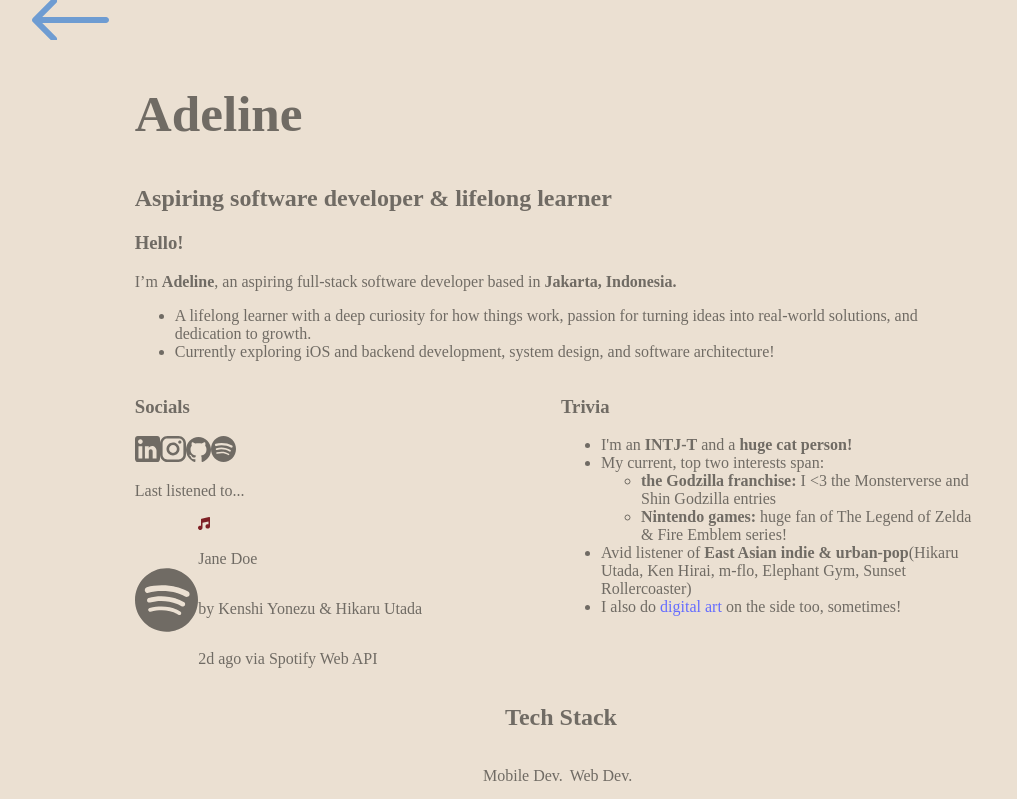
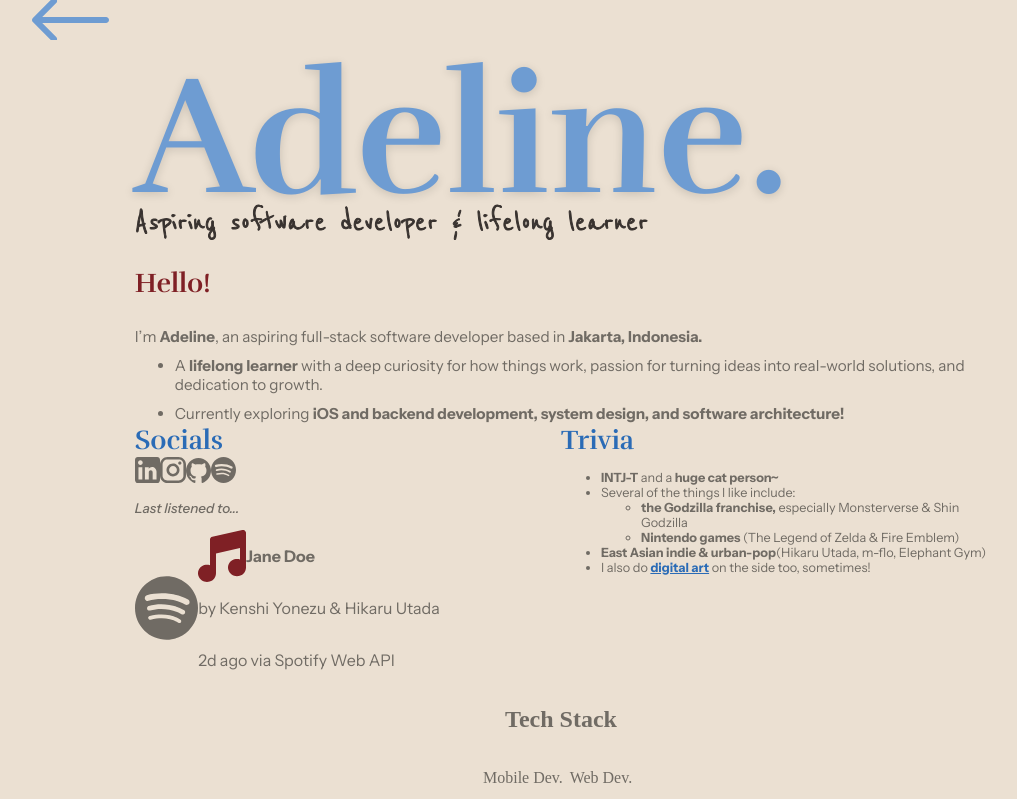
Before and after one commit to adelinechrltt/personal-website, a React (Vite) app: page /about-me in a window 1280 px wide. Shown: the top 799 px of the page, without its empty margins (79-1096 px from the left). Built offline with nearby package versions, Linux system fonts and the light colour scheme.

Commit message:
feat: Adjust Biography section typography

```diff
--- a/src/pages/AboutMe/Biography.tsx
+++ b/src/pages/AboutMe/Biography.tsx
@@ -2,29 +2,71 @@ export default function Biography() {
     return (
         <section>
             <div>
-                <h1>Adeline</h1>
-                <h2>Aspiring software developer & lifelong learner</h2>
+
+                <h1 className="rufina-bold blue-1 shadow-text"
+                    style={{
+                        fontSize: `${200 / 1512 * 100}vw`,
+                        margin: 0,
+                        marginBottom: "-1.5rem"
+                    }}>
+                    Adeline.
+                </h1>
+
+                <h2 className="reenie-beanie-regular text-dark-gray"
+                    style={{
+                        fontSize: `${40 / 1512 * 100}vw`,
+                        WebkitTextStroke: "1px",
+                        margin: "0rem",
+                    }}>
+                    Aspiring software developer & lifelong learner
+                </h2>
+
             </div>
+
             <div>
                 <div>
-                    <h3>Hello!</h3>
-                    <p>
+                    <h3 className="rufina-bold burgundy"
+                        style={{
+                            fontSize: `${32 / 1512 * 100}vw`,
+                        }}>
+                        Hello!
+                    </h3>
+                    <div style={{
+                        display: "flex",
+                        flexDirection: "column",
+                        gap: `10px`
+                    }}>
+                        <p className="instrument-sans" style={{
+                            fontSize: `${18 / 1512 * 100}vw`,
+                            margin: 0,
+                        }}>
                             I’m <b>Adeline</b>, an aspiring full-stack software developer based in{" "}
                             <b>Jakarta, Indonesia.</b>
                         </p>
 
-                    <ul>
+                        <ul className="instrument-sans"
+                            style={{
+                                fontSize: `${18 / 1512 * 100}vw`,
+                                margin: 0,
+                                display: "flex",
+                                flexDirection: "column",
+                                gap: "10px"
+                            }}>
                             <li>
-                            A lifelong learner with a deep curiosity for how things work, passion for
+                                A <b>lifelong learner</b> with a deep curiosity for how things work, passion for
                                 turning ideas into real-world solutions, and dedication to growth.
                             </li>
                             <li>
-                            Currently exploring iOS and backend development, system design, and software
+                                Currently exploring <b>
+                                    iOS and backend development, system design, and software
                                     architecture!
+                                </b>
                             </li>
                         </ul>
                     </div>
                 </div>
+            </div>
+
             <div style={{
                 display: "flex",
                 flexDirection: "row",
@@ -32,26 +74,36 @@ export default function Biography() {
                 <div style={{
                     width: "50%"
                 }}>
-                    <h3>Socials</h3>
-                    <span>
+                    <h3 className="rufina-bold blue-2"
+                        style={{
+                            fontSize: `${32 / 1512 * 100}vw`,
+                            margin: 0
+                        }}>
+                        Socials
+                    </h3>
+                    <span style={{ margin: 0 }}>
                         <img src="src/assets/icons/LinkedIn.svg" alt="" style={{ width: `${30 / 1512 * 100}vw` }} />
                         <img src="src/assets/icons/Instagram.svg" alt="" style={{ width: `${30 / 1512 * 100}vw` }} />
                         <img src="src/assets/icons/GitHub.svg" alt="" style={{ width: `${30 / 1512 * 100}vw` }} />
                         <img src="src/assets/icons/Spotify.svg" alt="" style={{ width: `${30 / 1512 * 100}vw` }} />
                     </span>
                     <div>
-                        <p>Last listened to...</p>
+                        <p className="instrument-sans-medium" style={{ fontSize: `${16 / 1512 * 100}vw` }}><i>Last listened to...</i></p>
                         <div style={{
                             display: "flex",
                             flexDirection: "row"
                         }}>
                             <img src="src/assets/icons/Spotify.svg" alt="" style={{ width: `${75 / 1512 * 100}vw` }} />
-                            <div style={{
+                            <div className="instrument-sans" style={{
                                 display: "flex",
                                 flexDirection: "column",
                                 justifyItems: "flex-start"
                             }}>
-                                <span><img src="src/assets/icons/MusicIcon.svg" alt="" /><p>Jane Doe</p></span>
+                                <span style={{
+                                    display: "flex",
+                                    flexDirection: "row",
+                                    justifyItems: "flex-start"
+                                }}><img src="src/assets/icons/MusicIcon.svg" alt="" /><p><b>Jane Doe</b></p></span>
                                 <p>by Kenshi Yonezu & Hikaru Utada</p>
                                 <p>2d ago via Spotify Web API</p>
                             </div>
@@ -61,28 +113,34 @@ export default function Biography() {
                 <div style={{
                     width: "50%"
                 }}>
-                    <h3>Trivia</h3>
-                    <ul>
-                        <li>I'm an <b>INTJ-T</b> and a <b>huge cat person!</b></li>
+                    <h3 className="rufina-bold blue-2"
+                        style={{
+                            fontSize: `${32 / 1512 * 100}vw`,
+                            margin: 0
+                        }}>
+                        Trivia
+                    </h3>
+                    <ul className="instrument-sans" style={{ fontSize: `${15 / 1512 * 100}vw` }}>
+                        <li><b>INTJ-T</b> and a <b>huge cat person~</b></li>
 
                         <li>
-                            My current, top two interests span:
+                            Several of the things I like include:
                             <ul>
                                 <li>
-                                    <b>the Godzilla franchise:</b> I &lt;3 the Monsterverse and Shin Godzilla entries
+                                    <b>the Godzilla franchise,</b>  especially Monsterverse & Shin Godzilla
                                 </li>
                                 <li>
-                                    <b>Nintendo games:</b> huge fan of The Legend of Zelda & Fire Emblem series!
+                                    <b>Nintendo games</b> (The Legend of Zelda & Fire Emblem)
                                 </li>
                             </ul>
                         </li>
 
                         <li>
-                            Avid listener of <b>East Asian indie & urban-pop</b>
-                            (Hikaru Utada, Ken Hirai, m-flo, Elephant Gym, Sunset Rollercoaster)
+                            <b>East Asian indie & urban-pop</b>
+                            (Hikaru Utada, m-flo, Elephant Gym)
                         </li>
 
-                        <li>I also do <b><a>digital art</a></b> on the side too, sometimes!</li>
+                        <li>I also do <a className="blue-2"><b><u>digital art</u></b></a> on the side too, sometimes!</li>
                     </ul>
                 </div>
             </div>
```
Lines whose indentation alone changed are shown as unchanged.
